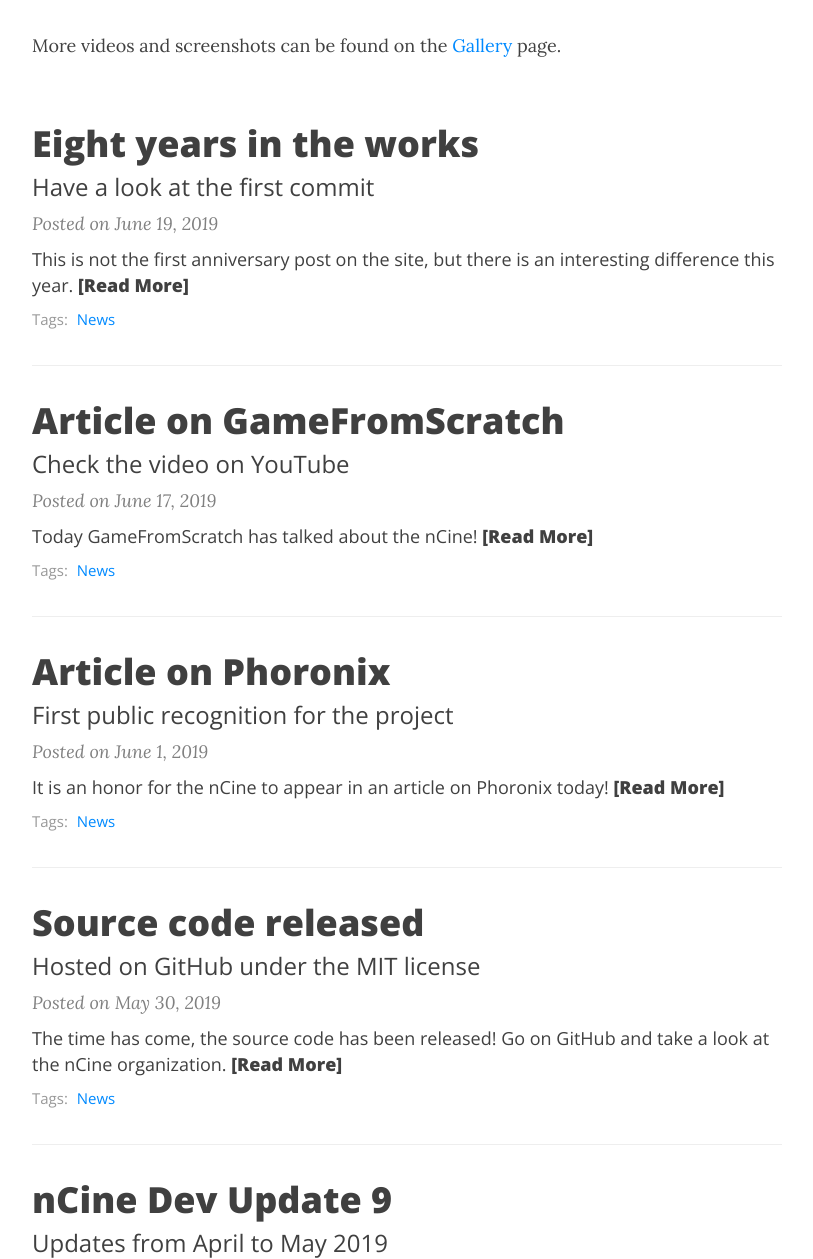
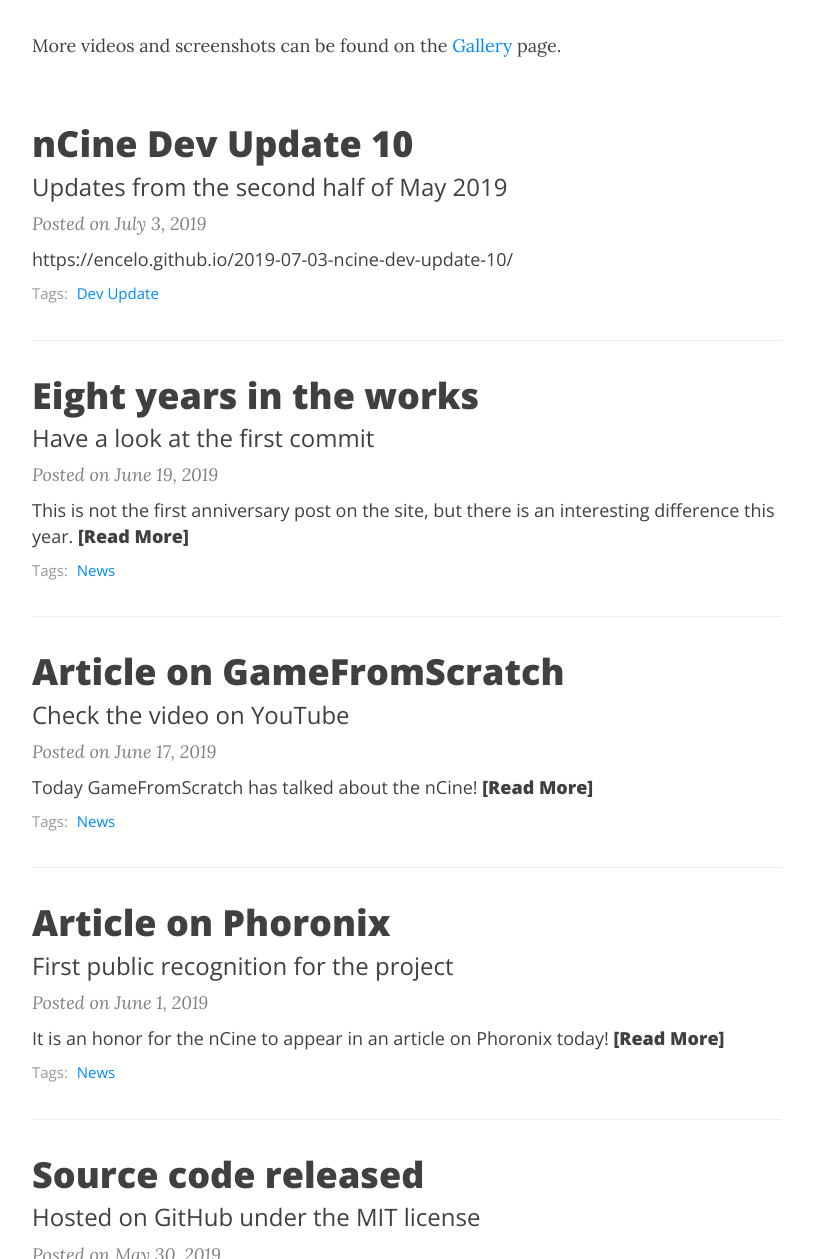
Before and after one commit to nCine/nCine-site, a Jekyll site: the page built from index.html, in a window 1280 px wide and 1400 px high, scrolled down 899 px, cut to the strip 141-1400 px from the top of the window. Shown: the whole strip, without its empty margins (233-1046 px from the left). Built offline with Jekyll 4.4.1, drawn with Linux system fonts in a browser that asks for light colours; nearby versions of some CDN libraries; the list of posts is cut into pages by our own code; some of the changed text lies outside the part shown.

Commit message:
Add a post with a link to a new development update

```diff
--- a/_posts/2019-05-14-ncine-dev-update-9.md
+++ b/_posts/2019-05-14-ncine-dev-update-9.md
@@ -1,7 +1,7 @@
 ---
 layout: post
 title: nCine Dev Update 9
-subtitle: Updates from April to May 2019
+subtitle: Updates from April to the first half of May 2019
 tags: [Dev Update]
 ---
 
--- /dev/null
+++ b/_posts/2019-07-03-ncine-dev-update-10.md
@@ -0,0 +1,8 @@
+---
+layout: post
+title: nCine Dev Update 10
+subtitle: Updates from the second half of May 2019
+tags: [Dev Update]
+---
+
+<https://encelo.github.io/2019-07-03-ncine-dev-update-10/>
```
